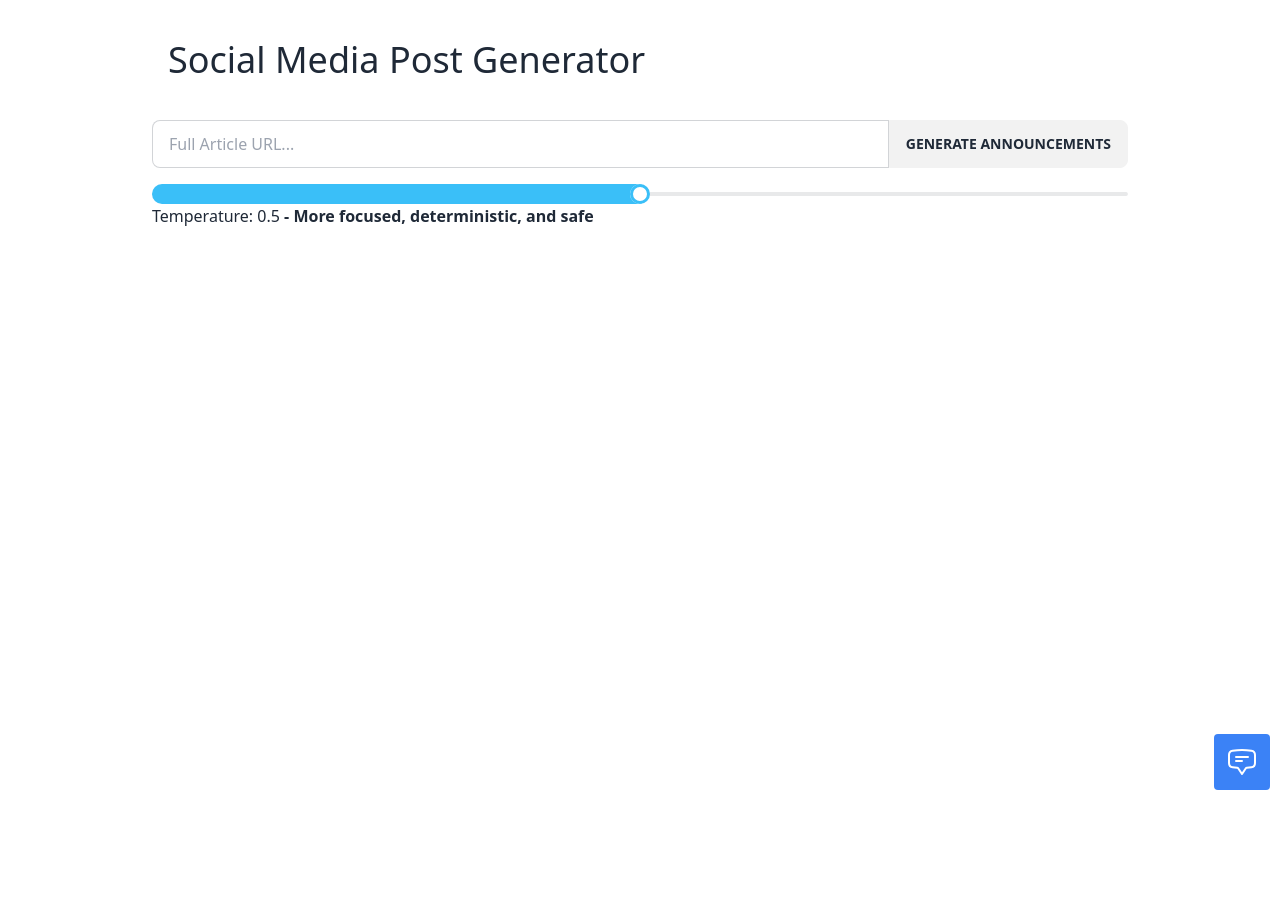
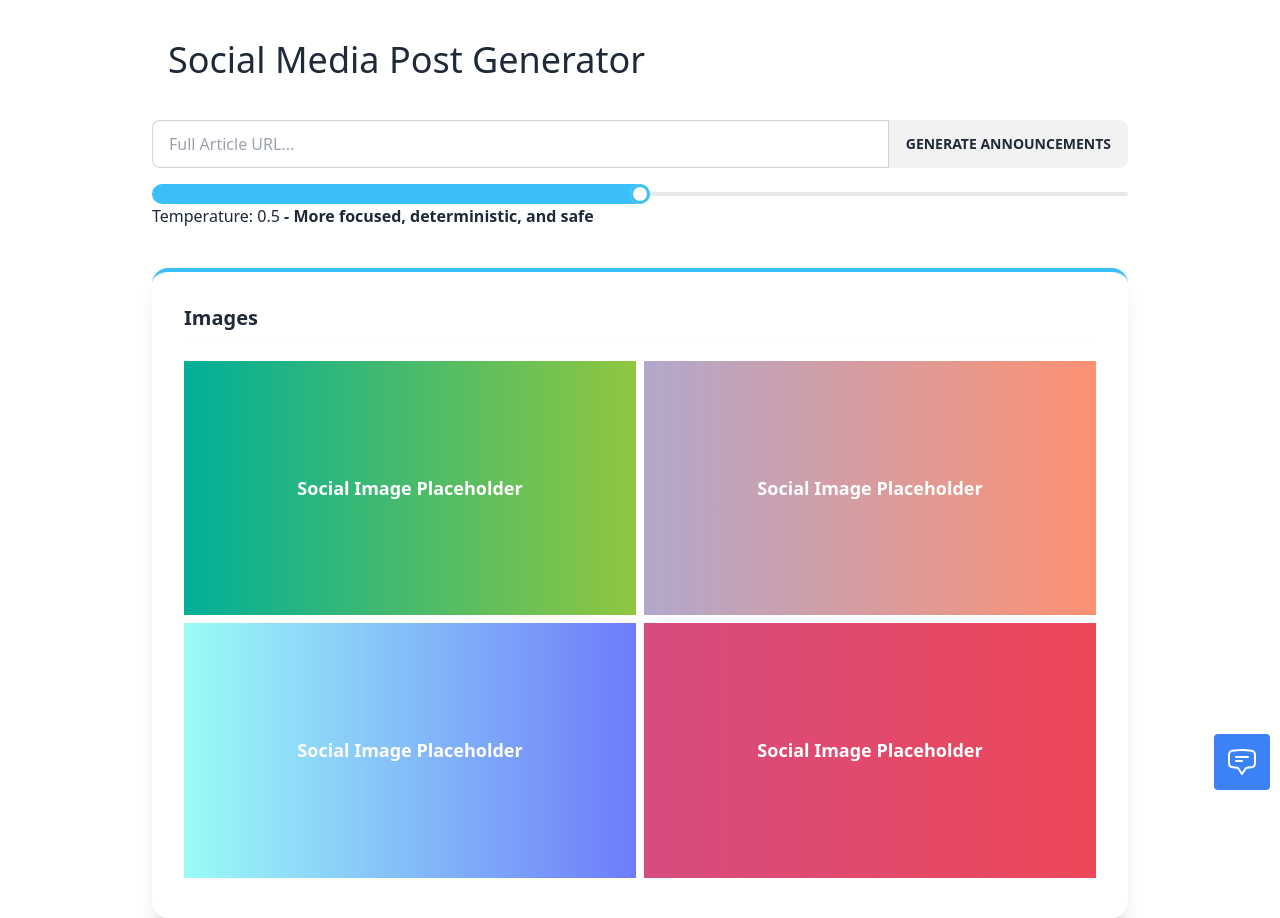
Before and after one commit to FADL285/social-media-post-generator, a Nuxt app: page / in a window 1280 px wide. Before the commit the page ends 800 px from the top, so only its background shows below. Built offline with nearby package versions, Linux system fonts and the light colour scheme.

Commit message:
Create the Image Card Component 🚀🎇

```diff
--- a/components/CardGeneric.vue
+++ b/components/CardGeneric.vue
@@ -27,7 +27,7 @@ const isError = computed(() => props.state === "error");
 const isLoading = computed(() => props.state === "loading");
 </script>
 <template>
-  <div class="card bg-base-100 shadow-xl border-t-4 border-primary">
+  <div class="card bg-base-100 shadow-xl border-t-4 border-info">
     <div class="card-body">
       <h2 class="card-title">
         <slot name="title">{{ title }}</slot>
--- /dev/null
+++ b/components/CardImages.vue
@@ -0,0 +1,43 @@
+<script setup lang="ts">
+defineProps<{
+  url: string
+}>()
+
+// const { image, state, title, generate } = useImageAi();
+
+const gradients = [
+  {
+    start: "#00af99",
+    finish: "#90c73f"
+  },
+  {
+    start: "#b2a8cb",
+    finish: "#fe9173"
+  },
+  {
+    start: "#9afcf7",
+    finish: "#6e7cfa"
+  },
+  {
+    start: "#d54c7f",
+    finish: "#ed4758"
+  }
+]
+</script>
+<template>
+  <CardGeneric title="Images">
+    <template #body>
+      <div class="md:flex gap-2 flex-wrap">
+        <div
+          v-for="gradient in gradients"
+          class="mb-5 md:mb-0 md:w-1/3 flex-grow"
+        >
+          <ImagePlaceholder :loading="false" :gradient="gradient" />
+        </div>
+      </div>
+    </template>
+    <div v-if="url">
+      <button class="btn btn-primary">Regenerate</button>
+    </div>
+  </CardGeneric>
+</template>
--- /dev/null
+++ b/components/ImagePlaceholder.vue
@@ -0,0 +1,18 @@
+<script setup lang="ts">
+defineProps<{
+  loading: boolean
+  gradient: {
+    start: string
+    finish: string
+  }
+}>()
+</script>
+<template>
+  <div
+    class="aspect-video bg-gray-800 flex justify-center items-center text-lg"
+    :style="`background: linear-gradient(to right, ${gradient.start} , ${gradient.finish})`"
+  >
+    <AppLoading v-if="loading" />
+    <span class="text-white font-bold" v-else>Social Image Placeholder</span>
+  </div>
+</template>
--- a/components/SocialMediaPostGenerator.vue
+++ b/components/SocialMediaPostGenerator.vue
@@ -26,9 +26,9 @@ const handleURLFromSubmit = (FormData: URLFormPayload) => {
     @submit="handleURLFromSubmit"
   />
 
-  <div class="mt-8">
+  <div class="space-y-8 mt-10">
     <CardTwitter ref="twitterCard" v-bind="form" />
     <CardFacebook ref="facebookCard" v-bind="form" />
-    <!-- Images Card Here -->
+    <CardImages :url="form.url" />
   </div>
 </template>
```
